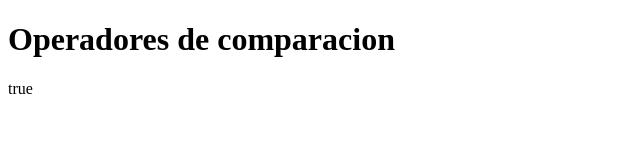
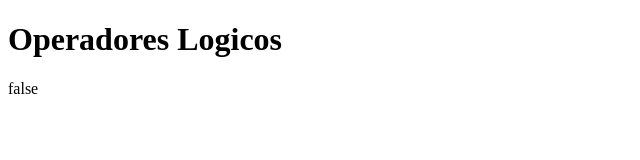
Before and after one commit to JeysonJosueGomezVillamizarADSI/CursoJavaScript-Nivel-Junior, a plain HTML site: page index.html in a window 1280 px wide. Shown: the whole page, without its empty margins (0-640 px from the left). Drawn offline with Linux system fonts and the light colour scheme.

Commit message:
Operadores Logicos

```diff
--- a/index.html
+++ b/index.html
@@ -4,10 +4,10 @@
     <meta charset="UTF-8">
     <meta http-equiv="X-UA-Compatible" content="IE=edge">
     <meta name="viewport" content="width=device-width, initial-scale=1.0">
-    <title>Operadores-Comparacion</title>
+    <title>Operadores-Logicos</title>
 </head>
 <body>
-    <h1>Operadores de comparacion</h1>
+    <h1>Operadores Logicos</h1>
     <script src="main.js"></script>
 </body>
 </html>
--- a/main.js
+++ b/main.js
@@ -1,32 +1,27 @@
-//Operadores de comparacion:
-//Igualdad
-//let numero=23;
-//let numero2=13;
-//document.write(numero==numero2)
+// //Operadores
+// let valor=true;
+// let valor2=true;
+// let resultado=valor&&valor2;
+// let resultado2=valor||valor2;
+// let resultado3=!valor;
 
-//Distinto
-//let numero=23;
-//let numero2=13;
-//document.write(numero!=numero2);
+//Operador AND : &&
+// let num1=12;
+// let num2=24;
+// afirmacion1=num1>num2;
+// afirmacion2=num1!=num2
+// document.write(afirmacion1&&afirmacion2);
 
-//Identidad : === estrictamente iguales
-//let numero=23;
-//let numero2=13;
-//let texto="23";
-//let texto2="texto 2";
-//document.write(texto===numero);
+// Operador OR : ||
+// let num1=12;
+// let num2=24;
+// afirmacion1=num1>num2;
+// afirmacion2=num1==num2
+// document.write(afirmacion1||afirmacion2);
 
-//No identidad : !== no es estrictamente igual
-//let numero=23;
-//let numero2=13;
-//let texto="23";
-//let texto2="texto 2";
-//document.write(texto!==numero);
-
-//Mayor que y mayor igual que
-//let numero=23;
-//let numero2=13;
-//document.write(numero>numero2);
-let numero=23;
-let numero2=13;
-document.write(numero>=numero2);
+//Operador NOT
+let num1=12;
+let num2=24;
+afirmacion1=num1<num2;
+afirmacion2=num1==num2
+document.write(!afirmacion1);
```
